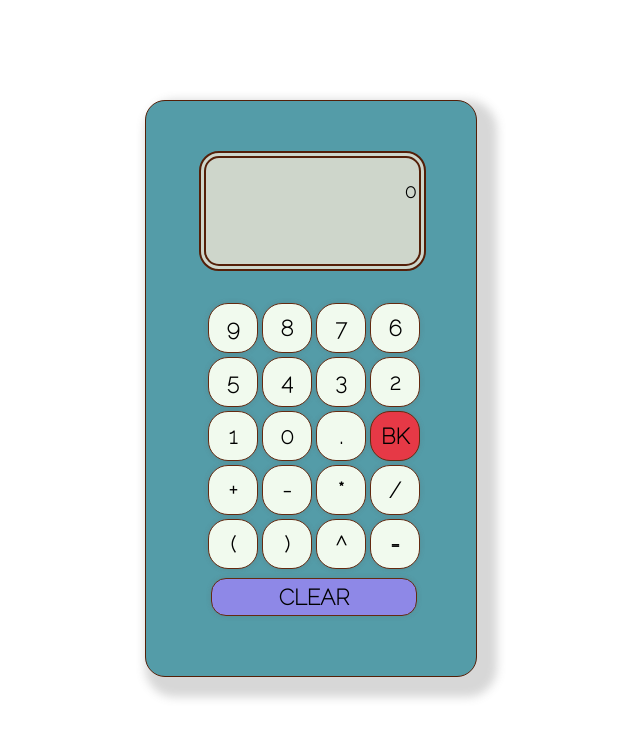
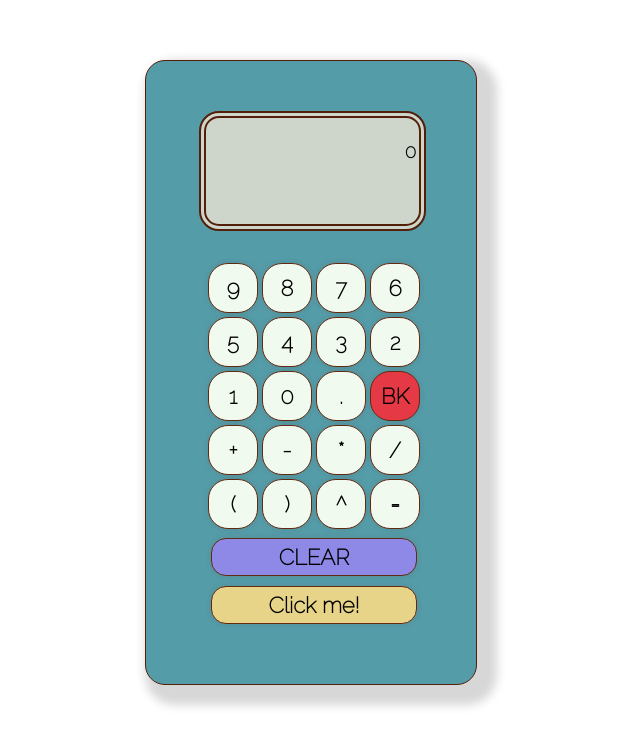
Before and after one commit to VPilipenko334/GoSchoolBox-coding-challenge, a React (Create React App) app: page / in a window 1280 px wide. Shown: the top 746 px of the page, without its empty margins (329-969 px from the left). Built offline with nearby package versions, Linux system fonts and the light colour scheme.

Commit message:
added about me button

```diff
--- a/src/App.js
+++ b/src/App.js
@@ -29,6 +29,10 @@ class App extends React.Component {
   //   const nextNum = e.target.value ? parseInt(e.target.value) : ""
   //   this.setState( { nextNum })
   // }
+
+  updateValues = (value) => {
+    this.setState({ input: this.state.input + value });
+  }
 
   add = () => {
     this.state.prevNum = this.state.input;
@@ -65,10 +69,6 @@ class App extends React.Component {
     this.setState.operation = "exponent"
   }
 
-  updateValues = (value) => {
-    this.setState({ input: this.state.input + value });
-  }
-
   equals = (e) => {
     e.preventDefault();
     this.state.prevNum = this.state.input;
@@ -96,6 +96,13 @@ class App extends React.Component {
     })
   }
 
+  createdBy = (e) => {
+    e.preventDefault();
+    this.setState({
+      input:"created by:",
+      result: "Veronika Pilipenko"
+    })
+  }
 
   goBack = (e) => {
     e.preventDefault();
@@ -153,6 +160,7 @@ class App extends React.Component {
               <div className="clear-button-wrapper">
                     <button className="clear-button" onClick={this.allClear}>CLEAR</button>
                 <br/>
+                    <button className="created-by" onClick={this.createdBy}>Click me!</button>
               </div>
 
             </div>
--- a/src/stylesheets/button.css
+++ b/src/stylesheets/button.css
@@ -99,3 +99,21 @@ button:hover {
     background-color: #8e88e7;
     padding: 5px;
 }
+
+.created-by {
+    margin-top: 10px;
+    border: 1px solid #642A11;
+    border-radius: 15px;
+    justify-content: center;
+    align-items: center;
+    width: 206px;
+    margin-left: 5px;
+    appearance: none;
+    outline: none;
+    font-size: 22px;
+    cursor: pointer;
+    transition: 0.2s;
+    box-shadow: 0px 0px 5px 0px rgba(95, 95, 95, 0.247);
+    background-color: #e7d488;
+    padding: 5px;
+}
--- a/src/stylesheets/calculator.css
+++ b/src/stylesheets/calculator.css
@@ -4,7 +4,7 @@
     margin: auto;
     justify-content: center;
     padding: 50px;
-    margin-top: 100px;
+    margin-top: 60px;
     /* background-color: #f3cfc6b0; */
     border: 1px solid #541f08;
     border-radius: 20px;
```
